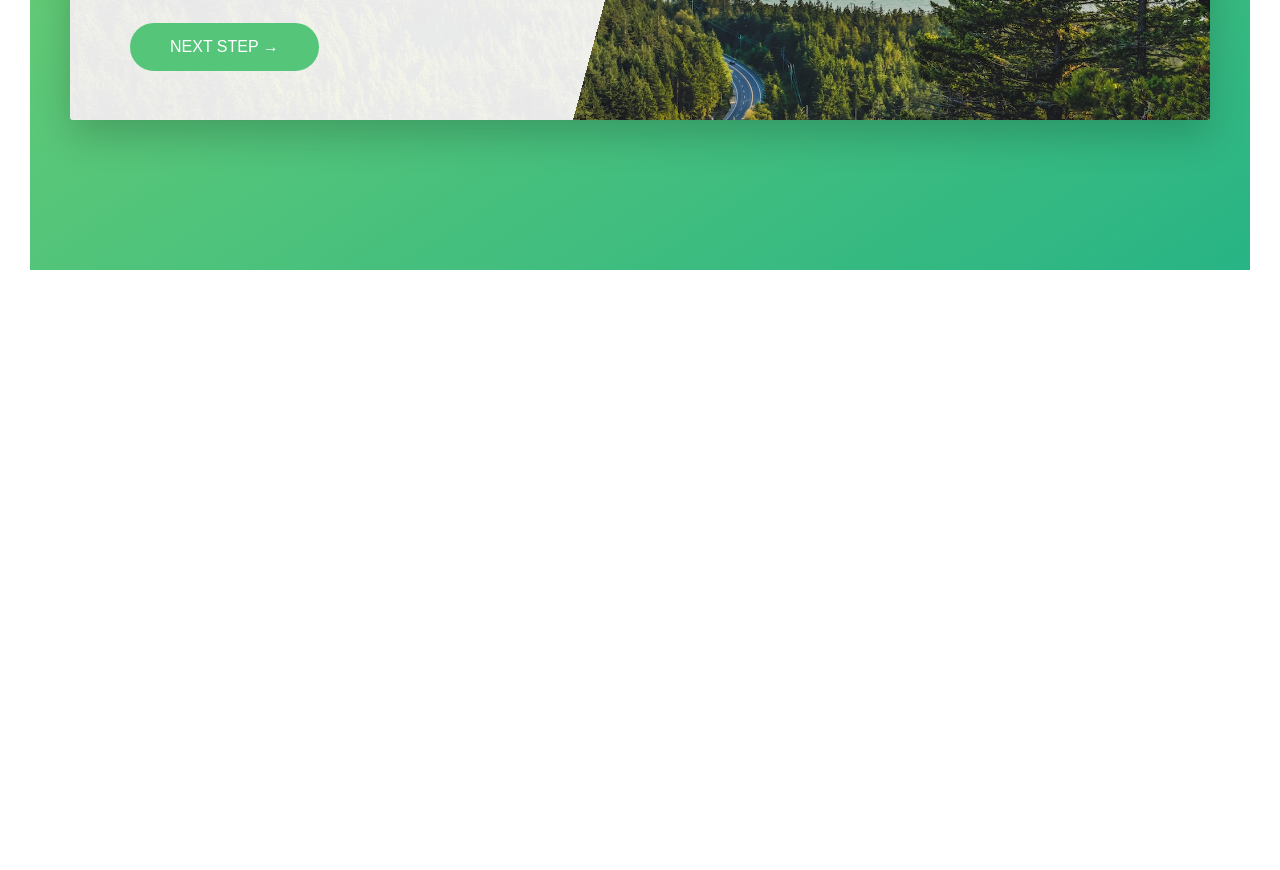
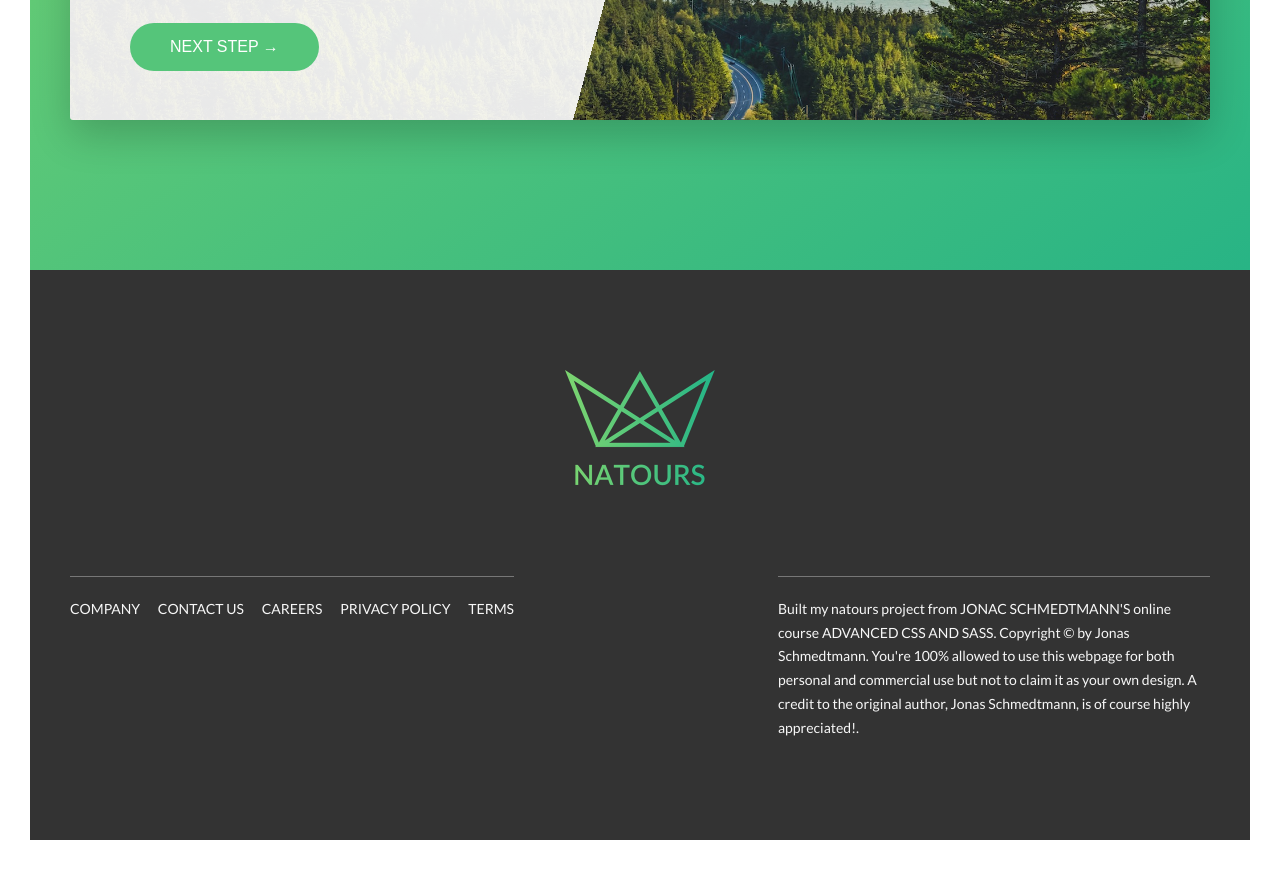
Before and after one commit to dev-niiaddy/Natours-Webpage, a website: page index.html in a window 1280 px wide. Shown: the part 5101-5971 px from the top of the page. Before the commit the page ends 5401 px from the top, so only its background shows below. Drawn offline with Linux system fonts and the light colour scheme.

Commit message:
Footer complete

```diff
--- a/index.html
+++ b/index.html
@@ -312,6 +312,31 @@
                 </div>
             </section>
         </main>
+        <footer class="footer">
+            <div class="footer__logo-box">
+                <img src="img/logo-green-2x.png" alt="Full logo" class="footer__logo">
+            </div>
+            <div class="row">
+                <div class="col-1-of-2">
+                    <div class="footer__navigation">
+                        <ul class="footer_list">
+                            <li class="footer__item"><a href="" class="footer__link">Company</a></li>
+                            <li class="footer__item"><a href="" class="footer__link">Contact Us</a></li>
+                            <li class="footer__item"><a href="" class="footer__link">Careers</a></li>
+                            <li class="footer__item"><a href="" class="footer__link">Privacy policy</a></li>
+                            <li class="footer__item"><a href="" class="footer__link">Terms</a></li>
+                        </ul>
+                    </div>
+                </div>
+                <div class="col-1-of-2">
+                    <p class="footer__copyright">
+                        Built my natours project from <a href="#" class="footer__link">Jonac Schmedtmann's</a> online course <a href="#" class="footer__link"> Advanced CSS and Sass </a>.
+                        Copyright &copy; by Jonas Schmedtmann. You're 100% allowed to use this webpage for both personal and commercial use but not to claim it as your own design. A credit
+                        to the original author, Jonas Schmedtmann, is of course highly appreciated!.
+                    </p>
+                </div>
+            </div>
+        </footer>
         <!-- <section class="grid-test">
 
             <div class="row">
--- a/sass/abstracts/_variables.scss
+++ b/sass/abstracts/_variables.scss
@@ -14,6 +14,7 @@ $color-grey-light-2: #eee;
 
 $color-grey-dark: #777;
 $color-grey-dark-2: #999;
+$color-grey-dark-3: #333;
 $color-black: #000;
 $color-white: #fff;
 
--- /dev/null
+++ b/sass/layout/_footer.scss
@@ -0,0 +1,61 @@
+.footer {
+    background-color: $color-grey-dark-3;
+    padding: 10rem 0;
+    font-size: 1.4rem;
+    color: $color-grey-light-1;
+
+    &__logo-box {
+        text-align: center;
+        margin-bottom: 8rem;
+    }
+
+    &__logo {
+        width: 15rem;
+        height: auto;
+    }
+
+    &__navigation {
+        border-top: 1px solid $color-grey-dark;
+        padding-top: 2rem;
+        display: inline-block;
+    }
+
+    &__list {
+        list-style: none;
+    }
+
+    &__item {
+        display: inline-block;
+
+        &:not(:last-child) {
+            margin-right: 1.5rem;
+        }
+    }
+
+    &__link {
+
+        &:link,
+        &:visited {
+            background-color: $color-grey-dark-3;
+            color: $color-grey-light-1;
+            text-decoration: none;
+            text-transform: uppercase;
+            display: inline-block;
+            transition: all .2s;
+        }
+
+        &:hover,
+        &:active {
+            color: $color-primary;
+            box-shadow: 0 1rem 2rem rgba($color-black, .4);
+            transform: rotate(5deg) scale(1.3);
+        }
+    }
+
+    &__copyright {
+        border-top: 1px solid $color-grey-dark;
+        padding-top: 2rem;
+        width: 80%;
+        float: right;
+    }
+}
--- a/sass/main.scss
+++ b/sass/main.scss
@@ -16,8 +16,8 @@
 @import "components/bg-video";
 @import "components/form";
 
+@import "layout/grid";
 @import "layout/header";
+@import "layout/footer";
 
 @import "pages/home";
-
-@import "layout/grid"
```
Also changed, not shown: css/style.css.
